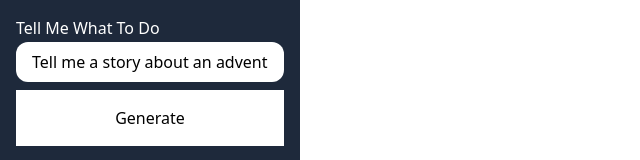
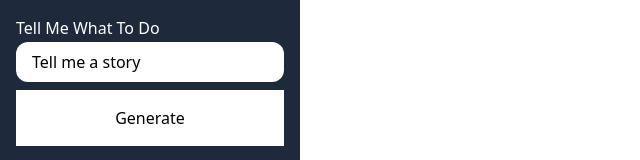
Before and after one commit to RmPillar/text-generator, a Vue app: page / in a window 1280 px wide. Shown: the top 160 px of the page, without its empty margins (0-640 px from the left). Built offline with nearby package versions, Linux system fonts and the light colour scheme.

Commit message:
changed default input text

```diff
--- a/src/components/Sidebar.vue
+++ b/src/components/Sidebar.vue
@@ -4,7 +4,7 @@
       @input="updateInstructionValue"
       class="mb-2"
       label="Tell Me What To Do"
-      initalValue="Tell me a story about an adventure"
+      initalValue="Tell me a story"
     />
     <button class="w-full px-2 py-4 bg-white" @click="generateStory">
       Generate
```
